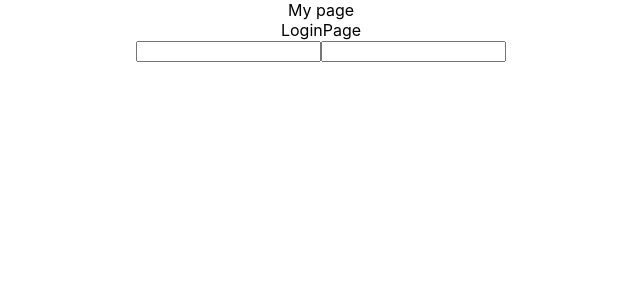
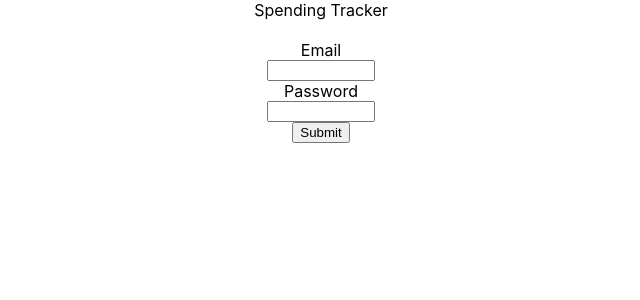
Before and after one commit to Alan-day/spending-tracker, a React (Create React App) app: page / in a window 1280 px wide. Shown: the top 300 px of the page, without its empty margins (319-959 px from the left). Built offline with nearby package versions, Linux system fonts and the light colour scheme.

Commit message:
more styling applied to login page

```diff
--- a/src/App.jsx
+++ b/src/App.jsx
@@ -3,7 +3,7 @@ import "./App.css";
 import LoginPage from "./pages/LoginPage/LoginPage";
 
 function App() {
-  return <div className="App">My page
+  return <div className="App">Spending Tracker
   <LoginPage/>
   </div>;
 }
--- a/src/Components/LoginForm/LoginForm.jsx
+++ b/src/Components/LoginForm/LoginForm.jsx
@@ -1,22 +1,36 @@
 import React from "react";
 import "./LoginForm.scss";
 
-const LoginForm = () => {
+const LoginForm = ({ handleSubmit, login, password }) => {
   return (
     <>
       <div className="login-form__container">
         <form>
+          <label className="form__login">
+            Email
             <input
+              value={login}
               type="text"
               label="login"
-            className="container--element"
-          ></input>
+              className="login-form__container--element"
+            />
+          </label>
+          <label className="form__password">
+            Password
             <input
+              value={password}
               type="text"
               label="password"
-            className="container--element"
-          ></input>
+              className="login-form__container--element"
+            />
+          </label>
         </form>
+        <button
+          className="login-form__container--button"
+          onClick={handleSubmit}
+        >
+          Submit
+        </button>
       </div>
     </>
   );
--- a/src/Components/LoginForm/LoginForm.scss
+++ b/src/Components/LoginForm/LoginForm.scss
@@ -1,7 +1,13 @@
 .login-form {
   &__container {
+    margin-top: 20px;
     display: flex;
     flex-direction: column;
-
+    align-items: center;
+    &--element {
+      display: flex;
+      width: 100px;
+      align-self: center;
+    }
   }
 }
--- a/src/pages/LoginPage/LoginPage.jsx
+++ b/src/pages/LoginPage/LoginPage.jsx
@@ -2,7 +2,7 @@ import React from 'react'
 import LoginForm from '../../Components/LoginForm/LoginForm'
 const LoginPage = () => {
   return (
-    <div>LoginPage
+    <div>
            <LoginForm/>
     </div>
 
```
Lines whose indentation alone changed are shown as unchanged.
